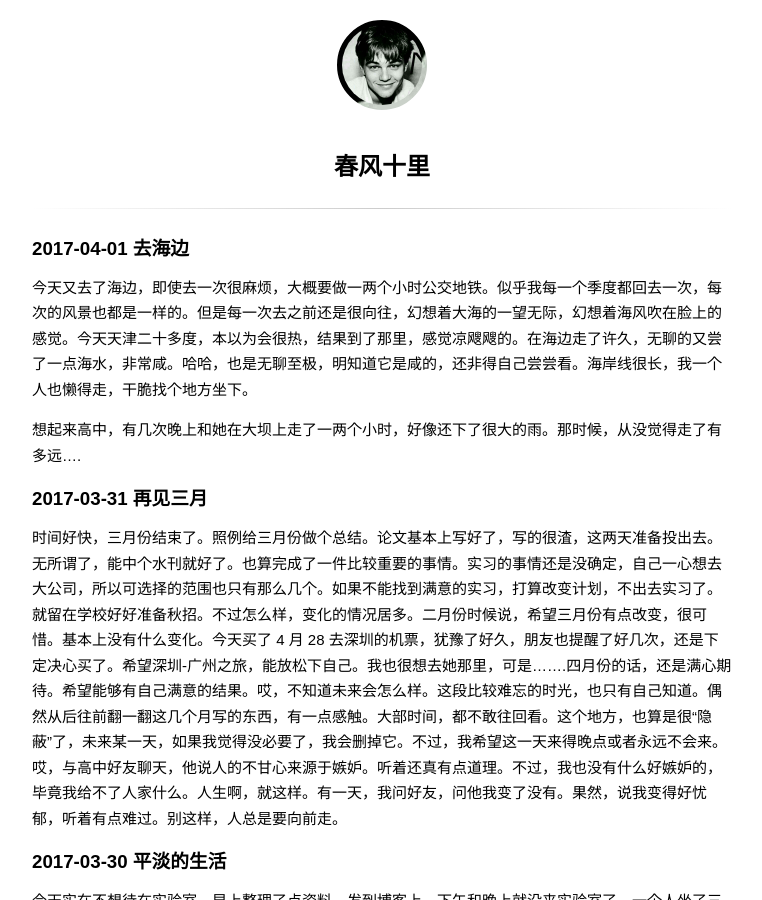
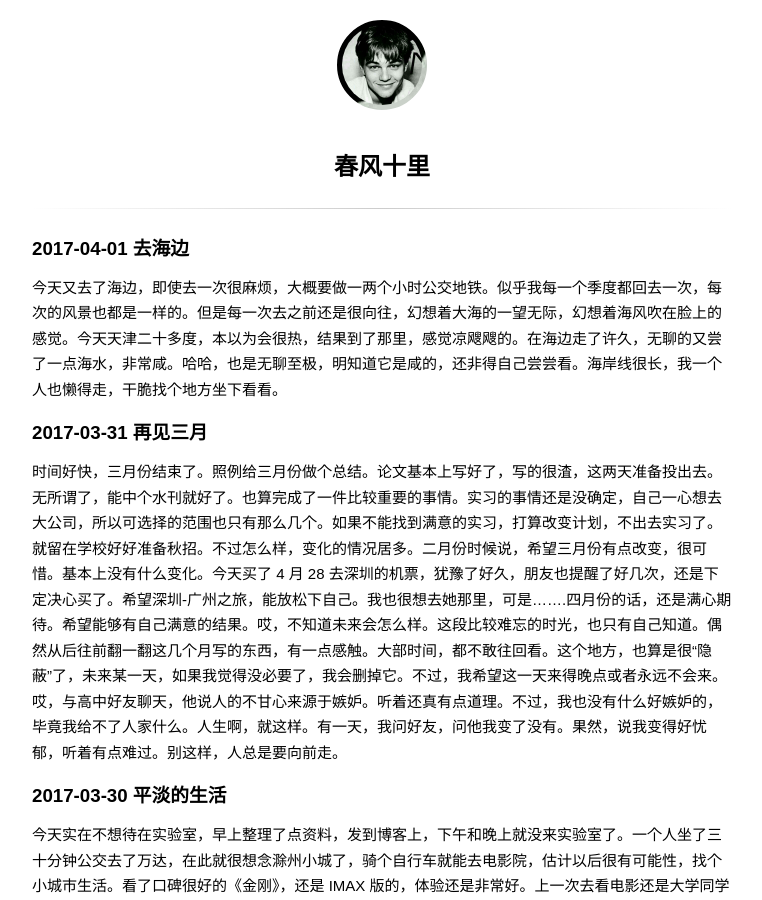
Before and after one commit to wuchangfeng/wuchangfeng.github.io, a Jekyll site: the page built from diary.md, in a window 1280 px wide and 900 px high. Shown: the whole window, without its empty margins (258-1020 px from the left). Built offline with Jekyll 4.4.1, drawn with Linux system fonts in a browser that asks for light colours; some web fonts are replaced; comment, search, counter and statistics services are not loaded.

Commit message:
blog update

```diff
--- a/diary.md
+++ b/diary.md
@@ -4,9 +4,7 @@
 
 ### 2017-04-01 去海边
 
-今天又去了海边，即使去一次很麻烦，大概要做一两个小时公交地铁。似乎我每一个季度都回去一次，每次的风景也都是一样的。但是每一次去之前还是很向往，幻想着大海的一望无际，幻想着海风吹在脸上的感觉。今天天津二十多度，本以为会很热，结果到了那里，感觉凉飕飕的。在海边走了许久，无聊的又尝了一点海水，非常咸。哈哈，也是无聊至极，明知道它是咸的，还非得自己尝尝看。海岸线很长，我一个人也懒得走，干脆找个地方坐下。
-
-想起来高中，有几次晚上和她在大坝上走了一两个小时，好像还下了很大的雨。那时候，从没觉得走了有多远....
+今天又去了海边，即使去一次很麻烦，大概要做一两个小时公交地铁。似乎我每一个季度都回去一次，每次的风景也都是一样的。但是每一次去之前还是很向往，幻想着大海的一望无际，幻想着海风吹在脸上的感觉。今天天津二十多度，本以为会很热，结果到了那里，感觉凉飕飕的。在海边走了许久，无聊的又尝了一点海水，非常咸。哈哈，也是无聊至极，明知道它是咸的，还非得自己尝尝看。海岸线很长，我一个人也懒得走，干脆找个地方坐下看看。
 
 ### 2017-03-31 再见三月
 
```
